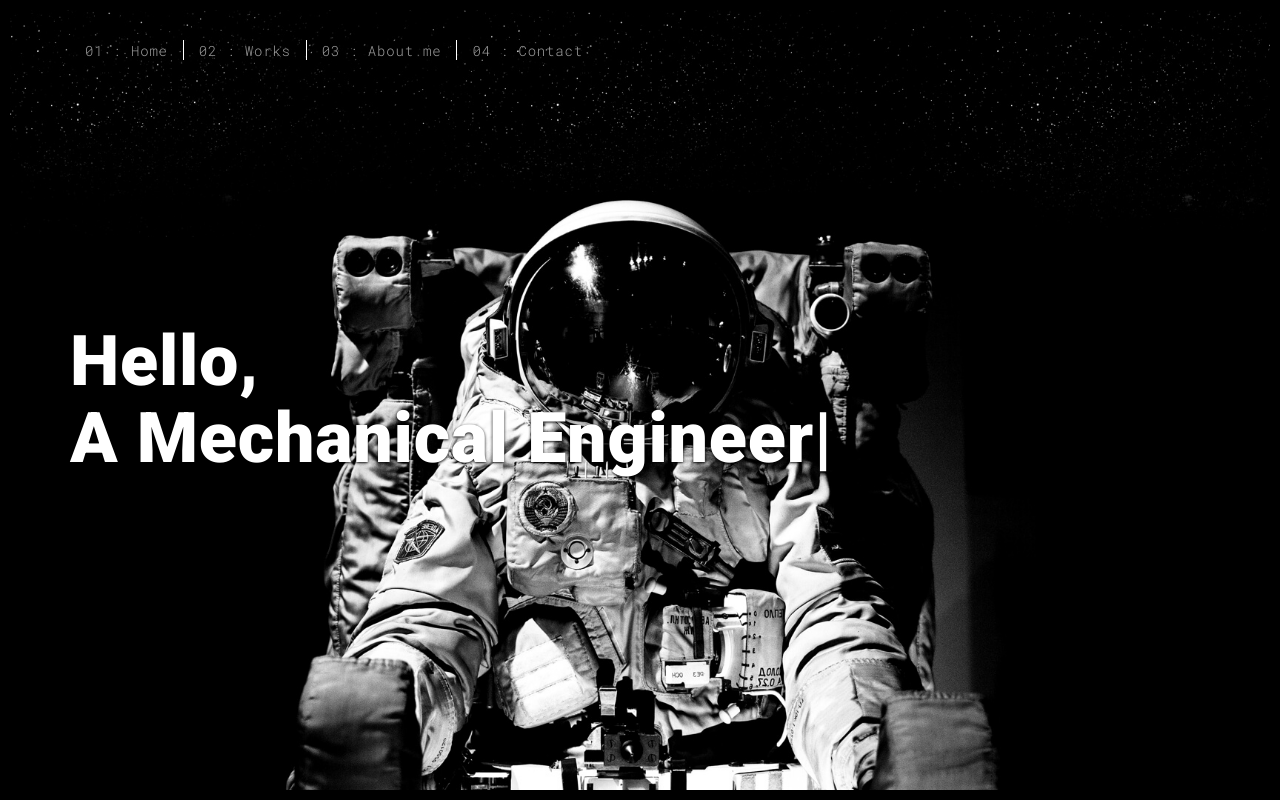
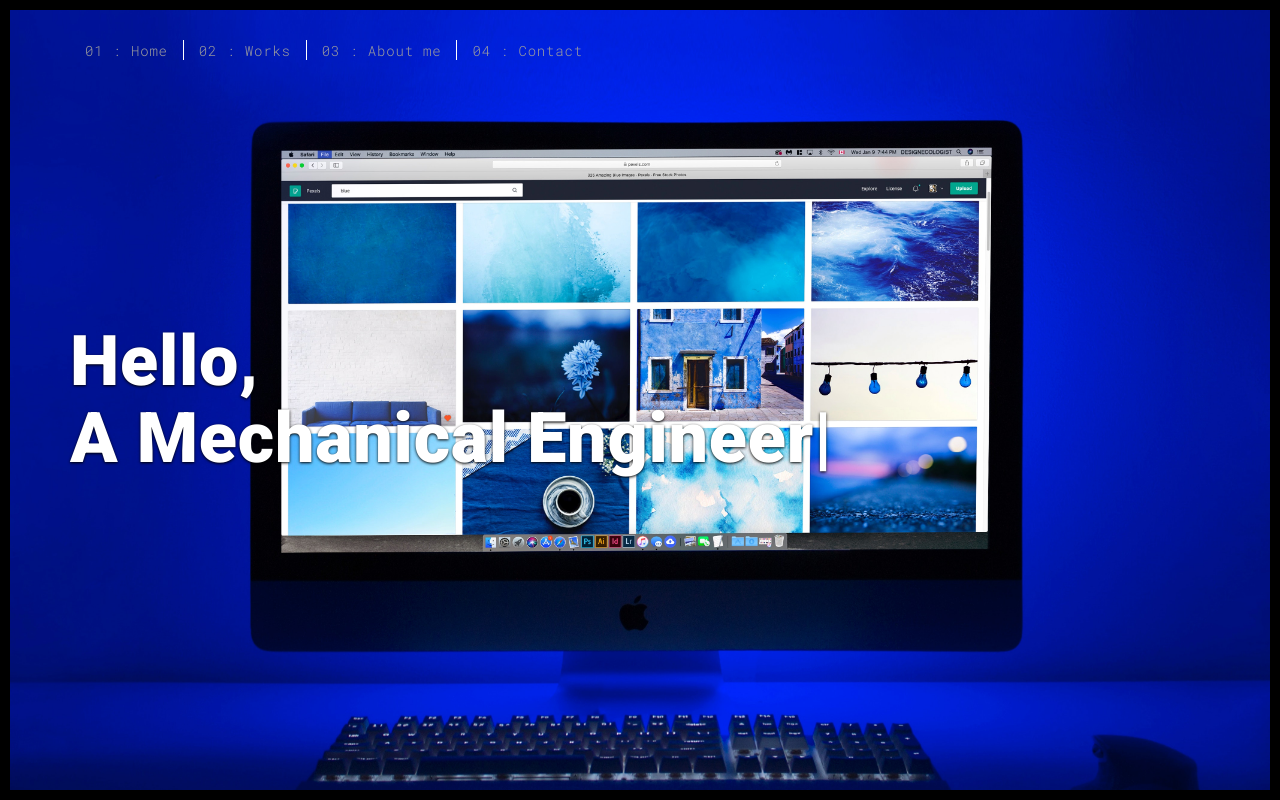
Before and after one commit to NinadMahadik/portfol, a Flask app: page / in a window 1280 px wide. Run offline with Flask 2, Linux system fonts and the light colour scheme; some libraries are stand-ins or nearby versions.

Commit message:
changing images

```diff
--- a/templates/about.html
+++ b/templates/about.html
@@ -13,7 +13,7 @@
   <meta name="msapplication-tap-highlight" content="no">
 
   <link rel="apple-touch-icon" sizes="180x180" href="./static/assets/apple-icon-180x180.png">
-  <link rel="shortcut icon" href="{{ url_for('static', filename='favicon.png') }}">
+  <link rel="shortcut icon" href="{{ url_for('static', filename='favicon.jpg') }}">
   <title>About me</title>
 
 <link href="./static/main.3f6952e4.css" rel="stylesheet"></head>
@@ -72,7 +72,7 @@
                   Class aptent taciti sociosqu ad litora torquent per conubia nostra, per inceptos himenaeos. Phasellus iaculis magna sagittis elit sagittis, at hendrerit lorem venenatis. Morbi accumsan iaculis blandit. Cras ultrices hendrerit nisl.</p>
                 </div>
                 <div class="col-xs-12 col-md-6">
-                  <img src="./static/assets/images/profil.jpg" class="img-responsive" alt="">
+                  <img src="./static/assets/images/about_me.jpg" class="img-responsive" alt="">
                 </div>
               </div>
             </div>
--- a/templates/contact.html
+++ b/templates/contact.html
@@ -13,7 +13,7 @@
   <meta name="msapplication-tap-highlight" content="no">
 
   <link rel="apple-touch-icon" sizes="180x180" href="./static/assets/apple-icon-180x180.png">
-  <link rel="shortcut icon" href="{{ url_for('static', filename='favicon.png') }}">
+  <link rel="shortcut icon" href="{{ url_for('static', filename='favicon.jpg') }}">
   <title>Contact</title>
 
 <link href="./static/main.3f6952e4.css" rel="stylesheet"></head>
--- a/templates/index.html
+++ b/templates/index.html
@@ -13,7 +13,7 @@
   <meta name="msapplication-tap-highlight" content="no">
 
   <link rel="apple-touch-icon" sizes="180x180" href="./static/assets/apple-icon-180x180.png">
-  <link rel="shortcut icon" href="{{ url_for('static', filename='favicon.png') }}">
+  <link rel="shortcut icon" href="{{ url_for('static', filename='favicon.jpg') }}">
   <title>Index</title>
 
 <link href="./static/main.3f6952e4.css" rel="stylesheet"></head>
@@ -48,7 +48,7 @@
   </nav>
 </header>
 <!-- Add your site or app content here -->
-  <div class="hero-full-container background-image-container white-text-container" style="background-image: url('./static/assets/images/space.jpg')">
+  <div class="hero-full-container background-image-container white-text-container" style="background-image: url('./static/assets/images/main_home_page.jpg')">
     <div class="container">
       <div class="row">
         <div class="col-xs-12">
--- a/templates/thank_you.html
+++ b/templates/thank_you.html
@@ -13,8 +13,8 @@
   <meta name="msapplication-tap-highlight" content="no">
 
   <link rel="apple-touch-icon" sizes="180x180" href="./static/assets/apple-icon-180x180.png">
-  <link rel="shortcut icon" href="{{ url_for('static', filename='favicon.png') }}">
-  <title>Contact</title>
+  <link rel="shortcut icon" href="{{ url_for('static', filename='favicon.jpg') }}">
+  <title>Contact hurrat</title>
 
 <link href="./static/main.3f6952e4.css" rel="stylesheet"></head>
 
```
Also changed, not shown: static/assets/favicon.jpg (added), static/assets/favicon.png (deleted), static/assets/images/about_me.jpg (added), static/assets/images/main_home_page.jpg (added), static/favicon.jpg (added), static/favicon.png (deleted).
